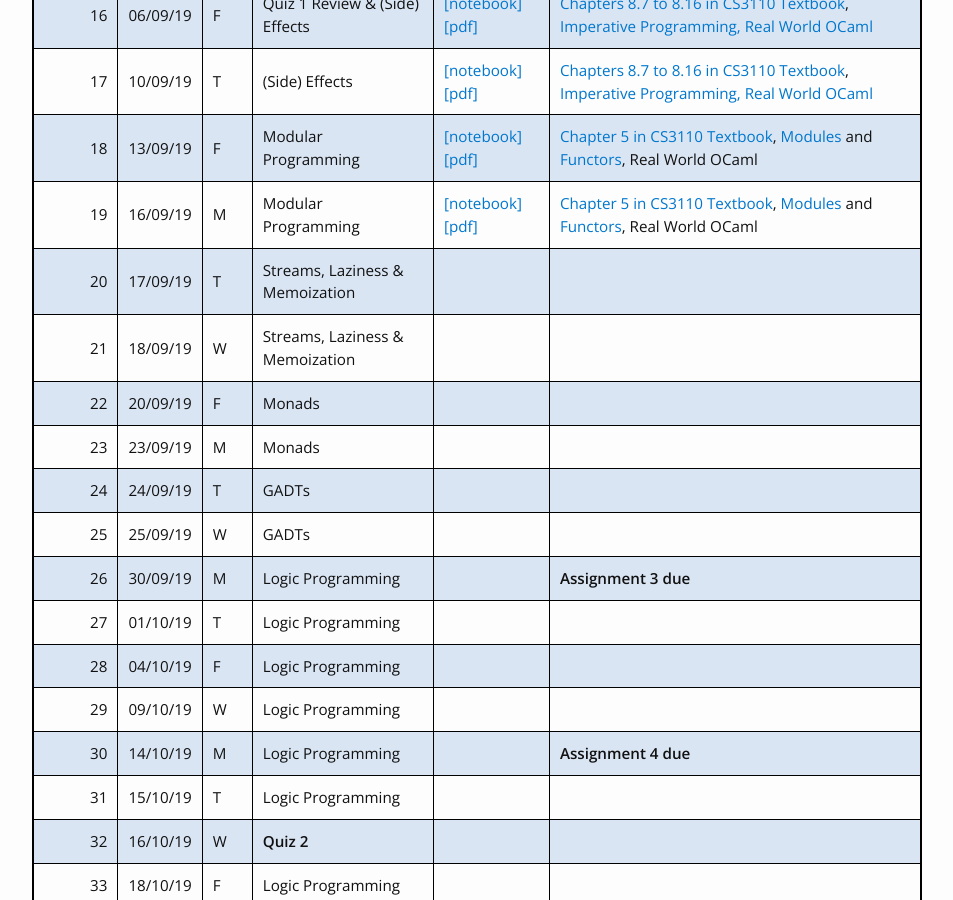
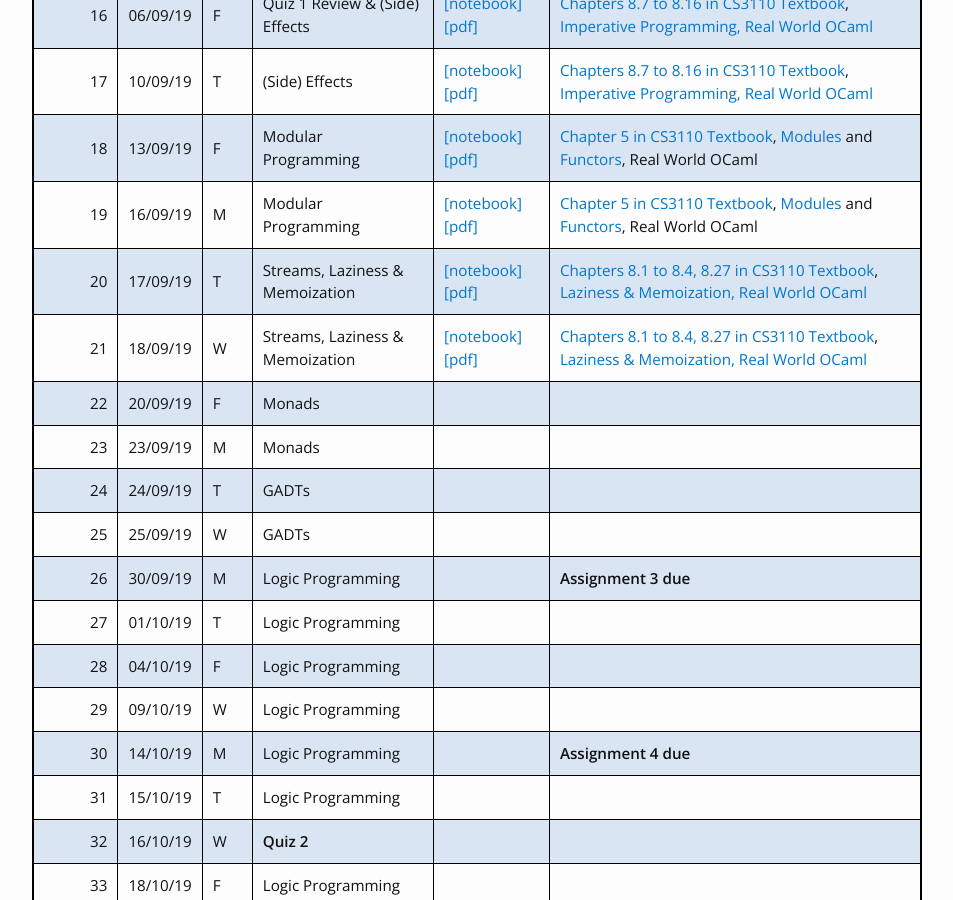
Before and after one commit to kayceesrk/cs3100_m20, a Jekyll site: the page built from schedule.md, in a window 1280 px wide and 900 px high, scrolled down 1522 px. Shown: the whole window, without its empty margins (163-1116 px from the left). Built offline with Jekyll 4.4.1, drawn with Linux system fonts in a browser that asks for light colours; nearby versions of some CDN libraries.

Commit message:
More edits

```diff
--- a/schedule.md
+++ b/schedule.md
@@ -34,8 +34,8 @@ interactive notebooks are accessed using docker container whose instructions are
 |17|10/09/19|T|(Side) Effects| [\[notebook\]](https://github.com/kayceesrk/cs3100_f19/blob/gh-pages/lectures/lec12/lec12.ipynb) [\[pdf\]]({{site.baseurl}}/lectures/lec12/lec12.pdf) | [Chapters 8.7 to 8.16 in CS3110 Textbook](http://www.cs.cornell.edu/courses/cs3110/2019sp/textbook/ads/mutability.html), [Imperative Programming, Real World OCaml](https://dev.realworldocaml.org/imperative-programming.html) |
 |18|13/09/19|F|Modular Programming|[\[notebook\]](https://github.com/kayceesrk/cs3100_f19/blob/gh-pages/lectures/lec13/lec13.ipynb) [\[pdf\]]({{site.baseurl}}/lectures/lec13/lec13.pdf) | [Chapter 5 in CS3110 Textbook](https://www.cs.cornell.edu/courses/cs3110/2019sp/textbook/modules/intro.html), [Modules](https://dev.realworldocaml.org/files-modules-and-programs.html) and [Functors](https://dev.realworldocaml.org/functors.html), Real World OCaml |
 |19|16/09/19|M|Modular Programming|[\[notebook\]](https://github.com/kayceesrk/cs3100_f19/blob/gh-pages/lectures/lec13/lec13.ipynb) [\[pdf\]]({{site.baseurl}}/lectures/lec13/lec13.pdf) | [Chapter 5 in CS3110 Textbook](https://www.cs.cornell.edu/courses/cs3110/2019sp/textbook/modules/intro.html), [Modules](https://dev.realworldocaml.org/files-modules-and-programs.html) and [Functors](https://dev.realworldocaml.org/functors.html), Real World OCaml |
-|20|17/09/19|T|Streams, Laziness & Memoization|||
-|21|18/09/19|W|Streams, Laziness & Memoization|||
+|20|17/09/19|T|Streams, Laziness & Memoization| [\[notebook\]](https://github.com/kayceesrk/cs3100_f19/blob/gh-pages/lectures/lec14/lec14.ipynb) [\[pdf\]]({{site.baseurl}}/lectures/lec14/lec14.pdf) | [Chapters 8.1 to 8.4, 8.27 in CS3110 Textbook](https://www.cs.cornell.edu/courses/cs3110/2019sp/textbook/ads/infinite.html), [Laziness & Memoization, Real World OCaml](https://dev.realworldocaml.org/imperative-programming.html#scrollNav-5) |
+|21|18/09/19|W|Streams, Laziness & Memoization| [\[notebook\]](https://github.com/kayceesrk/cs3100_f19/blob/gh-pages/lectures/lec14/lec14.ipynb) [\[pdf\]]({{site.baseurl}}/lectures/lec14/lec14.pdf) | [Chapters 8.1 to 8.4, 8.27 in CS3110 Textbook](https://www.cs.cornell.edu/courses/cs3110/2019sp/textbook/ads/infinite.html), [Laziness & Memoization, Real World OCaml](https://dev.realworldocaml.org/imperative-programming.html#scrollNav-5) |
 |22|20/09/19|F|Monads|||
 |23|23/09/19|M|Monads|||
 |24|24/09/19|T|GADTs|||
```
Also changed, not shown: 4 other files.
